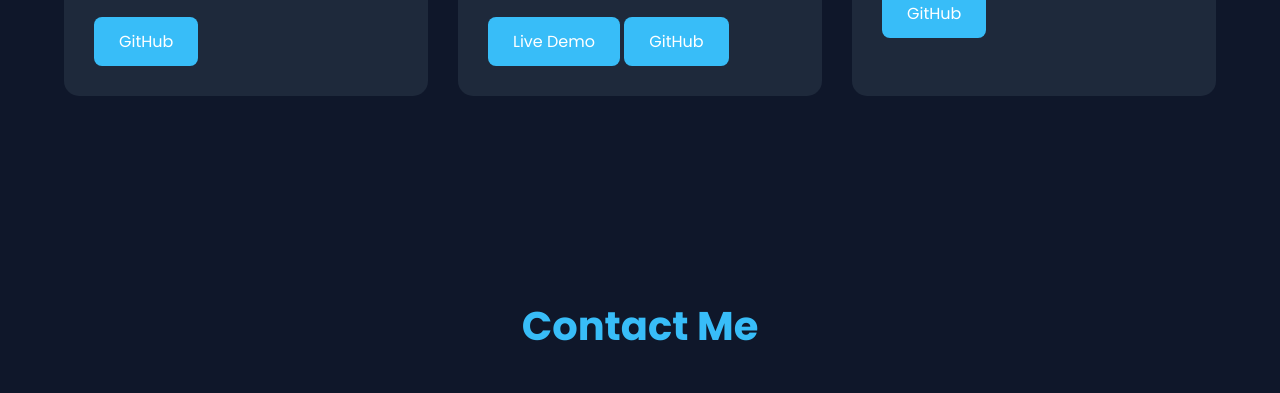
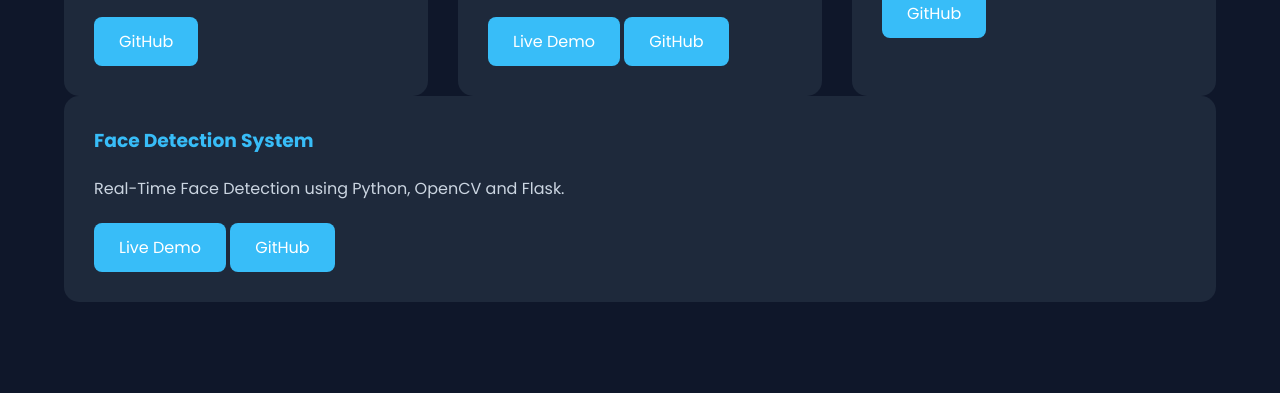
Before and after one commit to sujalmakwana625-cell/portfolio-website, a plain HTML site: page Index.html in a window 1280 px wide. Shown: the part 2771-3164 px from the top of the page. Drawn offline with Linux system fonts and the light colour scheme.

Commit message:
Revise portfolio HTML structure and add new project
Updated the HTML structure of the portfolio page, including sections for home, about, skills, education, projects, and contact. Added a new project for Face Detection System.

```diff
--- a/Index.html
+++ b/Index.html
@@ -196,6 +196,21 @@
 
     </div>
 
+    <div class="project-card">
+    <h3>Face Detection System</h3>
+    <p>Real-Time Face Detection using Python, OpenCV and Flask.</p>
+
+    <a href="https://face-detection-z48i.onrender.com"
+       target="_blank" class="project-btn">
+        Live Demo
+    </a>
+
+    <a href="https://github.com/sujalmakwana625-cell/Face-Detection"
+       target="_blank">
+        GitHub
+    </a>
+</div>
+
 </section>
 
 <section id="contact" class="contact">
```
